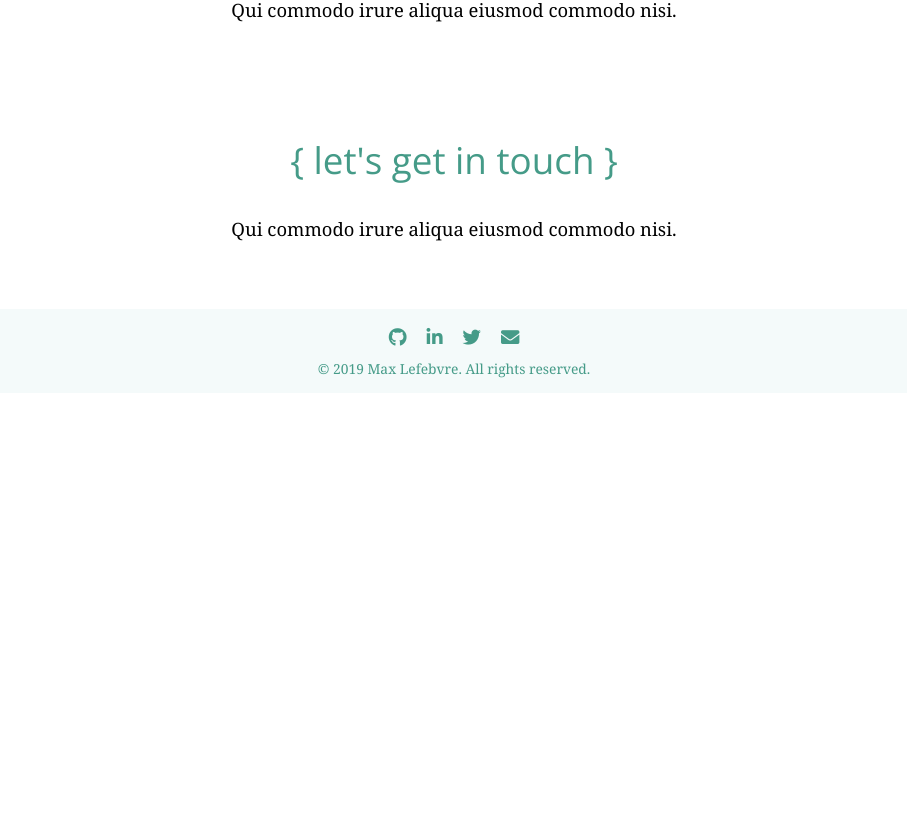
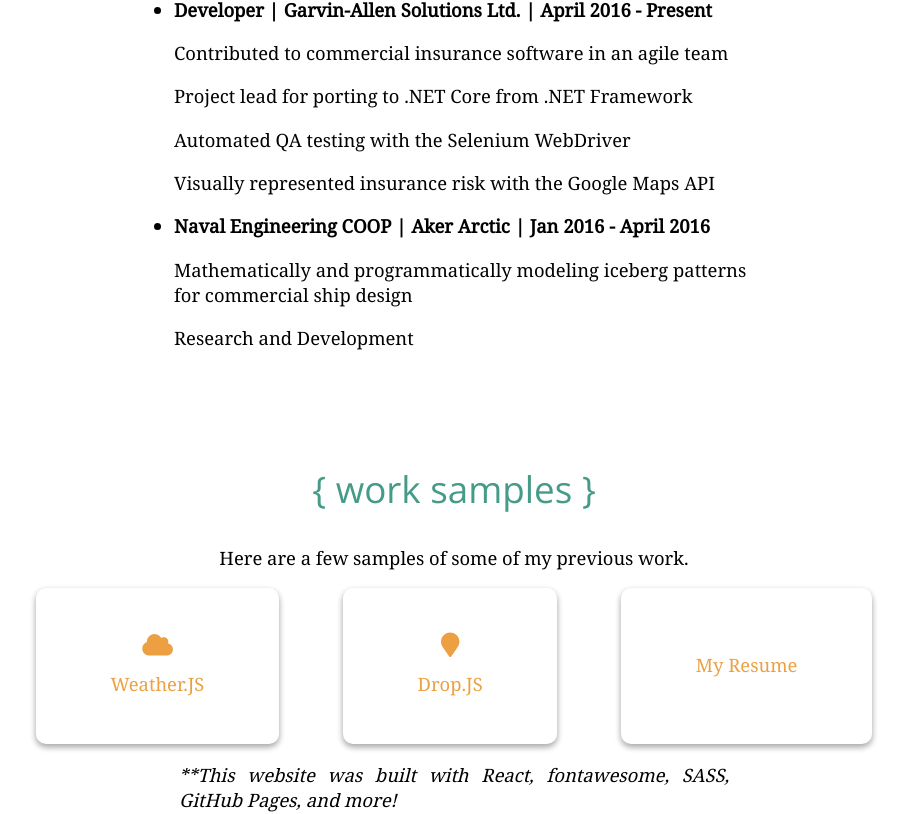
Before and after one commit to maxle5/maxlefebvre.com, a React (Create React App) app: page / in a window 1280 px wide. Shown: the part 1354-2168 px from the top of the page, without its empty margins (186-1093 px from the left). Before the commit the page ends 1747 px from the top, so only its background shows below. Built offline with nearby package versions, Linux system fonts and the light colour scheme.

Commit message:
changed projects

```diff
--- a/src/components/layout/Header.js
+++ b/src/components/layout/Header.js
@@ -9,8 +9,8 @@
                 </a>
                 <div>
                     <a href='#about' className='text-heading'>about</a>
+                    <a href='#experience' className='text-heading'>experience</a>
                     <a href='#projects' className='text-heading'>projects</a>
-                    <a href='#blog' className='text-heading'>blog</a>
                 </div>
             </div>
         </header>
--- a/src/components/layout/Main.js
+++ b/src/components/layout/Main.js
@@ -3,7 +3,7 @@
 import Home from '../sections/Home';
 import About from '../sections/About';
 import Projects from '../sections/Projects';
-import Contact from '../sections/Contact';
+import Experience from '../sections/Experience';
 
 export class Main extends Component {
     render() {
@@ -11,8 +11,8 @@
             <main>
                 <Home />
                 <About />
+                <Experience />
                 <Projects />
-                <Contact />
             </main>
         )
     }
--- a/src/components/sections/Contact.js
+++ /dev/null
@@ -1,12 +0,0 @@
-import React from 'react'
-
-export default function Contact() {
-    return (
-        <section id='contact' className='container'>
-            <h2 className='text-center text-primary'>{'{'} let's get in touch {'}'}</h2>
-            <p className='mx-auto text-center'>
-                Qui commodo irure aliqua eiusmod commodo nisi.
-            </p>
-        </section>
-    )
-}
--- /dev/null
+++ b/src/components/sections/Experience.js
@@ -0,0 +1,23 @@
+import React from 'react'
+
+export default function Experience() {
+    return (
+        <section id='experience' className='container'>
+            <h2 className='text-center text-primary'>{'{'} work experience {'}'}</h2>
+            <ul className='mx-auto w-66'>
+                <li>
+                    <strong>Developer | Garvin-Allen Solutions Ltd. | April 2016 - Present</strong>
+                    <dl>Contributed to commercial insurance software in an agile team</dl>
+                    <dl>Project lead for porting to .NET Core from .NET Framework</dl>
+                    <dl>Automated QA testing with the Selenium WebDriver</dl>
+                    <dl>Visually represented insurance risk with the Google Maps API</dl>
+                </li>
+                <li>
+                    <strong>Naval Engineering COOP | Aker Arctic | Jan 2016 - April 2016</strong>
+                    <dl>Mathematically and programmatically modeling iceberg patterns for commercial ship design</dl>
+                    <dl>Research and Development</dl>
+                </li>
+            </ul>
+        </section>
+    )
+}
--- a/src/components/sections/Projects.js
+++ b/src/components/sections/Projects.js
@@ -3,9 +3,29 @@
 export default function Projects() {
     return (
         <section id='projects' className='container'>
-            <h2 className='text-center text-primary'>{'{'} what I do {'}'}</h2>
+            <h2 className='text-center text-primary'>{'{'} work samples {'}'}</h2>
             <p className='mx-auto text-center'>
-                Qui commodo irure aliqua eiusmod commodo nisi.
+                Here are a few samples of some of my previous work.
+            </p>
+            <div className='d-flex justify-content-around'>
+                <a href="https://maxle5.github.io/weather-js/" target="_blank" rel="noopener noreferrer" className="card" title='this is a simple 5 day weather application'>
+                    <i className="fa fas fa-fw fa-lg fa-cloud"></i>
+                    Weather.JS
+                </a>
+
+
+                <a href='https://maxle5.github.io/dropjs-demo/' target="_blank" rel="noopener noreferrer" className='card' title='this is a jquery extension that easily allows you to "Drag + Drop" custom images onto a Google Map.'>
+                    <i className='fa fas fa-fw fa-lg fa-map-marker'></i>
+                    Drop.JS
+                </a>
+
+                <a href='https://nscc-my.sharepoint.com/:b:/g/personal/w0241576_campus_nscc_ca/EcHvMr8iw1FKg2BeebwqEPoB4knHFslbJYqmcV0PveAKHA?e=24sB97' className='card card-body'>
+                    <i className='fa fas fa-fw fa-lg fa-file-user'></i>
+                    My Resume
+                </a>
+            </div>
+            <p className='mx-auto text-full italic'>
+                **This website was built with React, fontawesome, SASS, GitHub Pages, and more!
             </p>
         </section>
     )
--- a/src/styles/_text.scss
+++ b/src/styles/_text.scss
@@ -38,3 +38,6 @@
 .text-small{
     font-size: 75%;
 }
+.italic{
+    font-style: italic;
+}
--- a/src/styles/_utilities.scss
+++ b/src/styles/_utilities.scss
@@ -3,6 +3,11 @@
     width: 100%;
     max-width: 900px;
 }
+
+.w-66{
+    width: 66.666667%;
+}
+
 .h-100{
     height: 100%;
 }
--- a/src/styles/index.scss
+++ b/src/styles/index.scss
@@ -62,5 +62,28 @@
 section#home{
     background-color: $bg-color2;
     max-height: 850px;
+    min-height: 500px;
     height: calc(100vh - 95px);
 }
+
+.card{
+    display: flex;
+    flex-direction: column;
+    align-items: center;
+    background-color: $bg-color;
+    padding: 3rem;
+    border-radius: 10px;
+    box-shadow: 0 3px 6px rgba(0,0,0,0.16), 0 3px 6px rgba(0,0,0,0.23);
+    margin-left: 2rem;
+    margin-right: 2rem;
+    flex-grow: 1;
+    color: $tertiary-color;
+
+    &:hover{
+        color: darken($color: ($tertiary-color), $amount: 30%)
+    }
+
+    i{
+        margin-bottom: 1rem;
+    }
+}
```
Also changed, not shown: package.json (line endings or trailing spaces).
